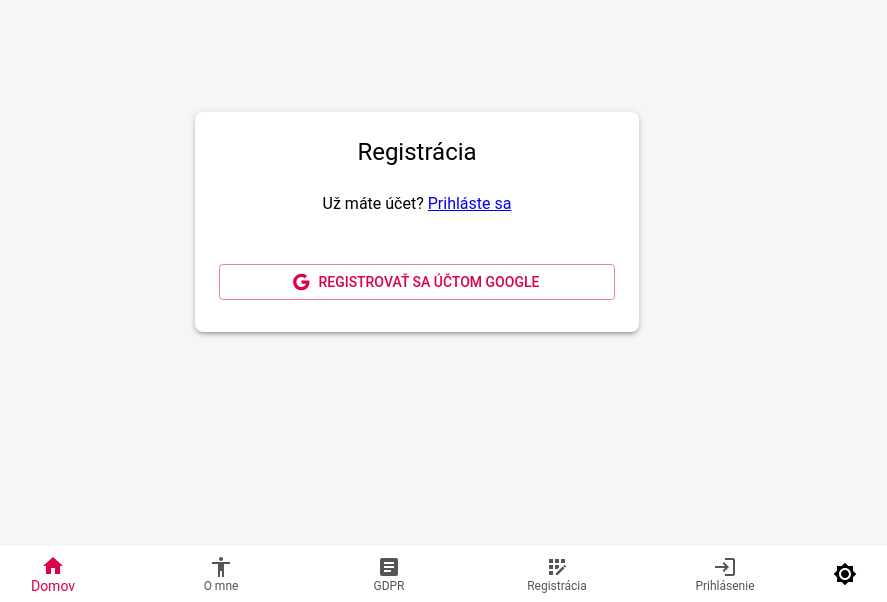
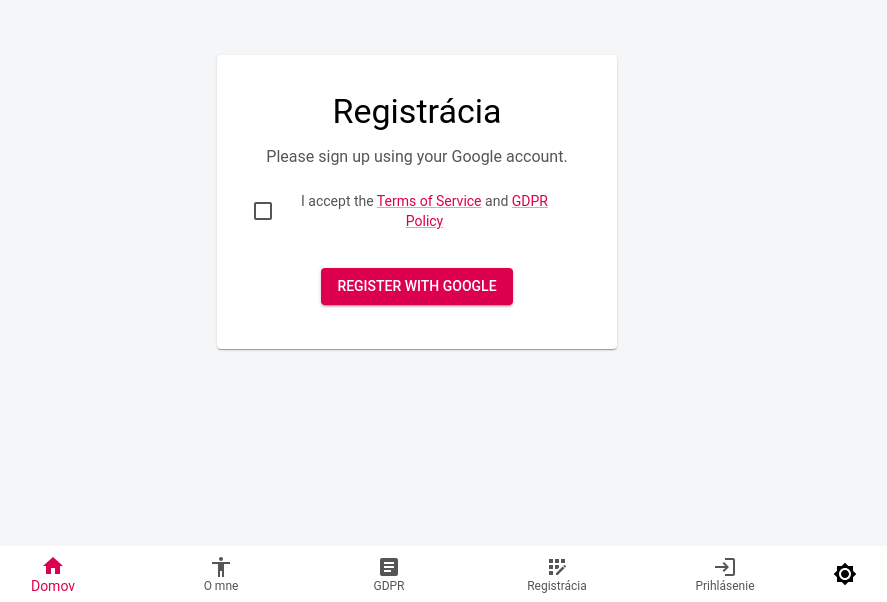
Before and after one commit to janchi-source/Zochook, a Next.js app: page /auth/registracia in a window 1280 px wide. Shown: the part 198-800 px from the top of the page, without its empty margins (223-1110 px from the left). Built offline with nearby package versions, Linux system fonts and the light colour scheme; no server answers.

Commit message:
GDPR checkbox

```diff
--- a/src/sections/SignUpView.tsx
+++ b/src/sections/SignUpView.tsx
@@ -1,52 +1,109 @@
 // src/sections/SignUpView.tsx
 
-"use client";
+'use client';
 
-import {
-  Button,
-  Container,
-  Typography,
-} from "@mui/material";
-import { signIn } from "next-auth/react";
-import GoogleIcon from "@mui/icons-material/Google";
+import React, { useState } from 'react';
+import { signIn } from 'next-auth/react';
+import { useRouter } from 'next/navigation';
+import Typography from '@mui/material/Typography';
+import Button from '@mui/material/Button';
+import Card from '@mui/material/Card';
+import CardContent from '@mui/material/CardContent';
+import Box from '@mui/material/Box';
+import Checkbox from '@mui/material/Checkbox';
+import FormControlLabel from '@mui/material/FormControlLabel';
+import Link from '@mui/material/Link';
+import { useTheme } from '@mui/material/styles';
 
 export default function SignUpView() {
+  const [acceptTerms, setAcceptTerms] = useState(false);
+  const theme = useTheme();
+  const router = useRouter();
+
+  const handleSignUp = async () => {
+    if (!acceptTerms) {
+      alert('Please accept the terms and conditions to proceed.');
+      return; // Exit the function if terms are not accepted
+    }
+
+    const result = await signIn('google', { callbackUrl: '/' });
+    if (result?.ok) {
+      router.push('/');
+    }
+  };
+
   return (
-    <Container
-      maxWidth="xs"
+    <Box
       sx={{
-        display: "flex",
-        flexDirection: "column",
-        alignItems: "center",
-        mt: 5,
-        p: 3,
-        bgcolor: "background.paper",
-        boxShadow: 3,
-        borderRadius: 2,
+        display: 'flex',
+        justifyContent: 'center',
+        alignItems: 'center',
+        minHeight: '100vh',
+        bgcolor: 'background.default',
       }}
     >
-      {/* Logo / Title */}
-      <Typography variant="h5" sx={{ mb: 3 }}>
-        Registrácia
-      </Typography>
-
-      {/* Sign-in link */}
-      <Typography variant="body1" sx={{ mb: 6 }}>
-        Už máte účet? <a href="/auth/prihlasenie">Prihláste sa</a>
-      </Typography>
-
-      {/* Google Sign Up */}
-      <Button
-        variant="outlined"
-        fullWidth
-        startIcon={<GoogleIcon />}
-        onClick={() => signIn("google")}
-        sx={{ mb: 1 }}
+      <Card
+        sx={{
+          width: 400,
+          padding: '20px',
+          bgcolor: 'background.paper',
+          color: 'text.primary',
+        }}
       >
-        Registrovať sa účtom Google
-      </Button>
-
-
-    </Container>
+        <CardContent sx={{ textAlign: 'center' }}>
+          <Typography
+            variant="h4"
+            gutterBottom
+            sx={{ color: 'text.primary' }}
+          >
+            Registrácia
+          </Typography>
+          <Typography
+            variant="body1"
+            gutterBottom
+            sx={{ color: 'text.secondary' }}
+          >
+            Please sign up using your Google account.
+          </Typography>
+          <FormControlLabel
+            control={
+              <Checkbox
+                checked={acceptTerms}
+                onChange={(e) => setAcceptTerms(e.target.checked)}
+                color="primary"
+              />
+            }
+            label={
+              <Typography variant="body2" sx={{ color: 'text.secondary' }}>
+                I accept the{' '}
+                <Link href="/podmienky" color="primary">
+                  Terms of Service
+                </Link>{' '}
+                and{' '}
+                <Link href="/gdpr" color="primary">
+                  GDPR Policy
+                </Link>
+              </Typography>
+            }
+            sx={{ marginTop: 2, marginBottom: 2 }}
+          />
+          <Button
+            variant="contained"
+            color="primary"
+            onClick={handleSignUp} // Always clickable
+            sx={{
+              marginTop: '20px',
+              bgcolor: 'primary.main',
+              color: 'primary.contrastText',
+              '&:hover': {
+                bgcolor: 'primary.dark',
+              },
+            }}
+          >
+            Register with Google
+          </Button>
+        </CardContent>
+      </Card>
+    </Box>
   );
 }
```
